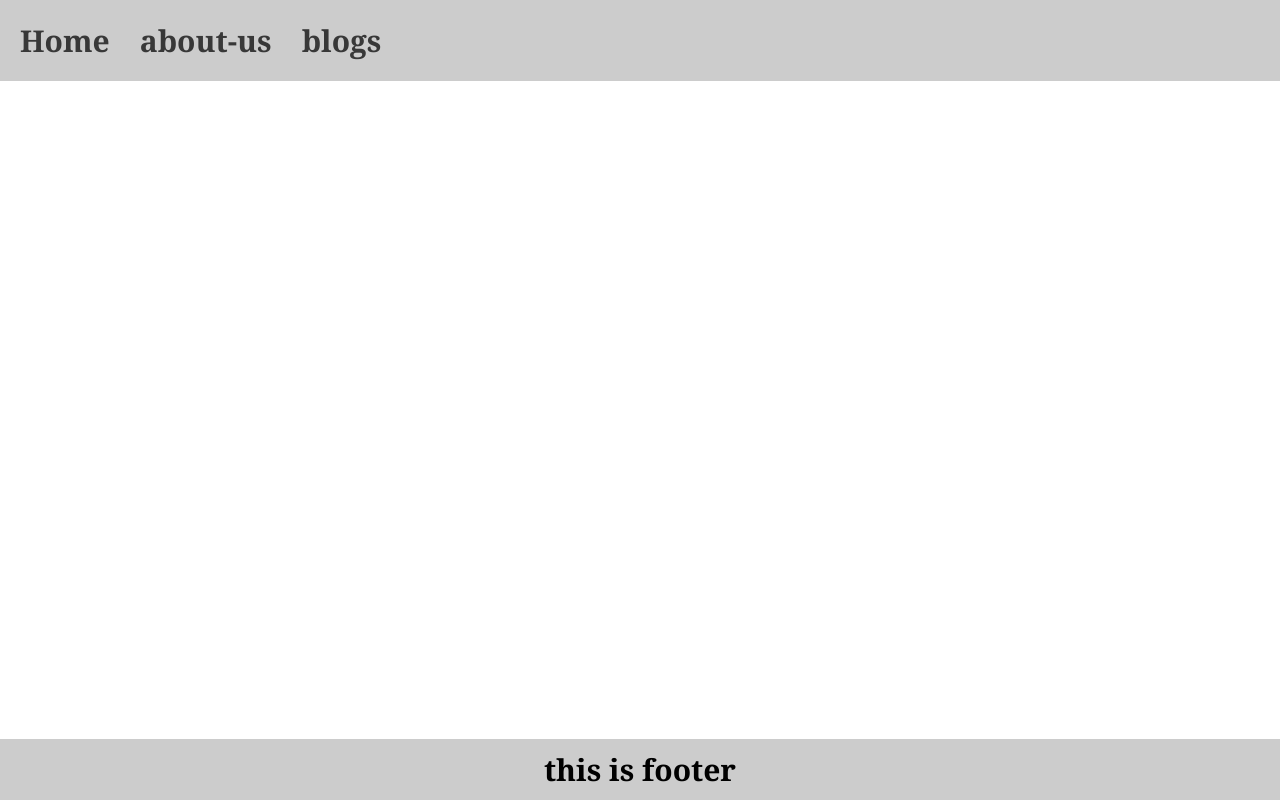
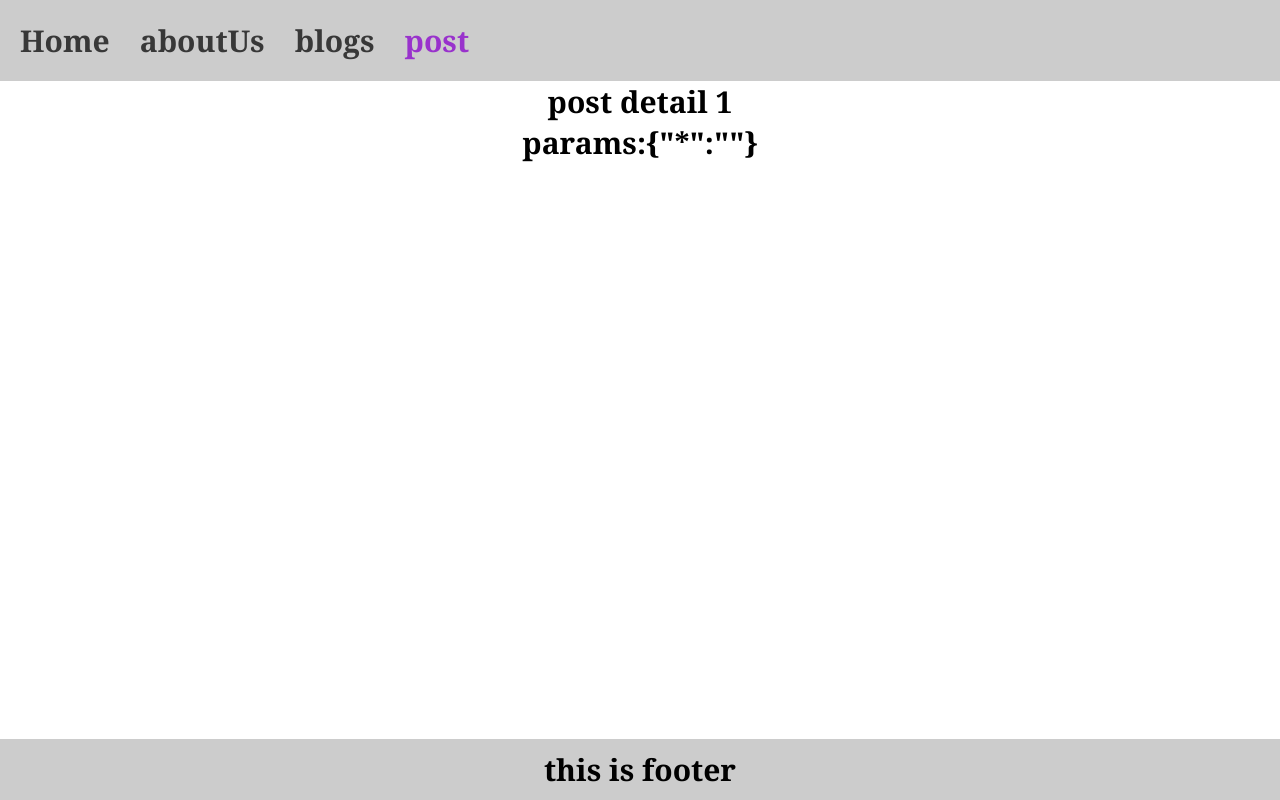
Before and after one commit to Soheiljafarnejad/react-router-dom-SPA, a JavaScript app: page /post in a window 1280 px wide. Built offline with nearby package versions, Linux system fonts and the light colour scheme; the HTML template or start-up script is replaced by a standard one.

Commit message:
optional and default params , set notFound page

```diff
--- a/src/Components/Navigation/Navigation.js
+++ b/src/Components/Navigation/Navigation.js
@@ -1,33 +1,28 @@
 import style from "./Navigation.module.css";
 import { Link, NavLink } from "react-router-dom";
 const Navigation = () => {
+  const items = [
+    { to: "/", title: "Home" },
+    { to: "/about-us", title: "aboutUs" },
+    { to: "/blogs", title: "blogs" },
+    { to: "/post", title: "post" },
+  ];
+
   return (
     <nav className={style.nav}>
       <ul>
+        {items.map((item) => {
+          return (
             <li>
               <NavLink
-            to="/"
                 className={(e) => e.isActive && `${style.activeLink}`}
+                to={item.to}
               >
-            Home
+                {item.title}
               </NavLink>
             </li>
-        <li>
-          <NavLink
-            to="/about-us"
-            className={(e) => e.isActive && `${style.activeLink}`}
-          >
-            about-us
-          </NavLink>
-        </li>
-        <li>
-          <NavLink
-            to="/blogs"
-            className={(e) => e.isActive && `${style.activeLink}`}
-          >
-            blogs
-          </NavLink>
-        </li>
+          );
+        })}
       </ul>
     </nav>
   );
--- a/src/Pages/Blog.js
+++ b/src/Pages/Blog.js
@@ -2,7 +2,7 @@ import { Link, useParams } from "react-router-dom";
 
 const Blog = () => {
   const params = useParams();
-  const id = parseInt(params.id) || 1;
+  const id = parseInt(params.id);
   return (
     <div>
       <h2>blog-{id}</h2>
--- a/src/Pages/BlogsPage.js
+++ b/src/Pages/BlogsPage.js
@@ -3,6 +3,9 @@ import { Link } from "react-router-dom";
 const BlogsPage = () => {
   return (
     <ul>
+      <li>
+        <h1>Welcome Blogs Page.</h1>
+      </li>
       <li>
         <Link to="/blogs/1">blog - 1</Link>
       </li>
--- a/src/Pages/PageApp.js
+++ b/src/Pages/PageApp.js
@@ -4,6 +4,8 @@ import AboutUsPage from "./AboutUsPage";
 import Blog from "./Blog";
 import BlogsPage from "./BlogsPage";
 import HomePage from "./HomePage";
+import NotFound from "./NotFound";
+import PostPage from "./PostPage";
 const PageApp = () => {
   return (
     <BrowserRouter>
@@ -13,6 +15,8 @@ const PageApp = () => {
           <Route path="/about-us" element={<AboutUsPage />} />
           <Route path="/blogs" element={<BlogsPage />} />
           <Route path="/blogs/:id" element={<Blog />} />
+          <Route path="/post/*" element={<PostPage />} />
+          <Route path="*" element={<NotFound />} />
         </Routes>
       </Layout>
     </BrowserRouter>
--- /dev/null
+++ b/src/Pages/PostPage.js
@@ -0,0 +1,14 @@
+import { useParams } from "react-router-dom";
+
+const PostPage = () => {
+  const params = useParams();
+  const id = params.id || 1;
+  return (
+    <div>
+      <h2>post detail {id}</h2>
+      <h2>params:{JSON.stringify(params)}</h2>
+    </div>
+  );
+};
+
+export default PostPage;
```
Lines whose indentation alone changed are shown as unchanged.
